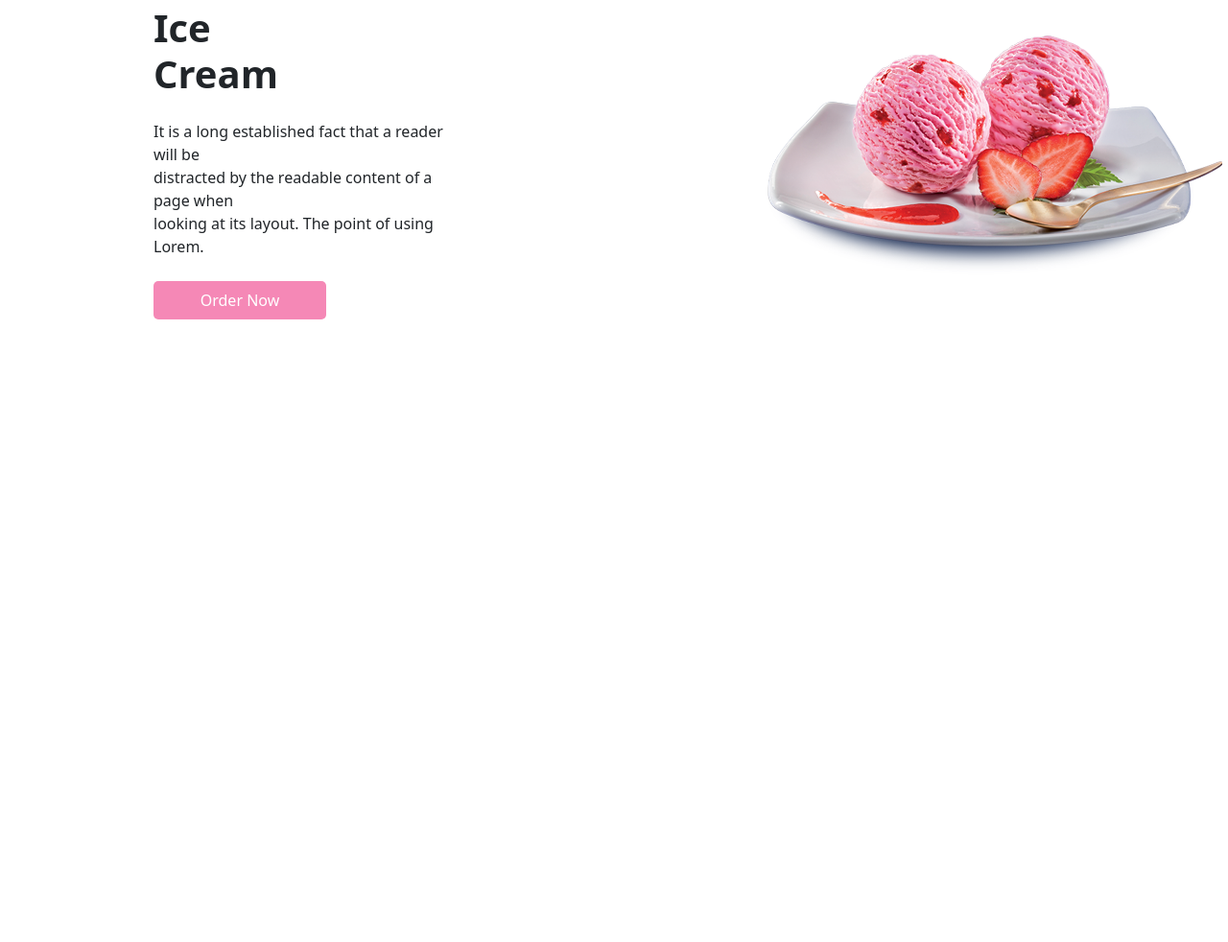
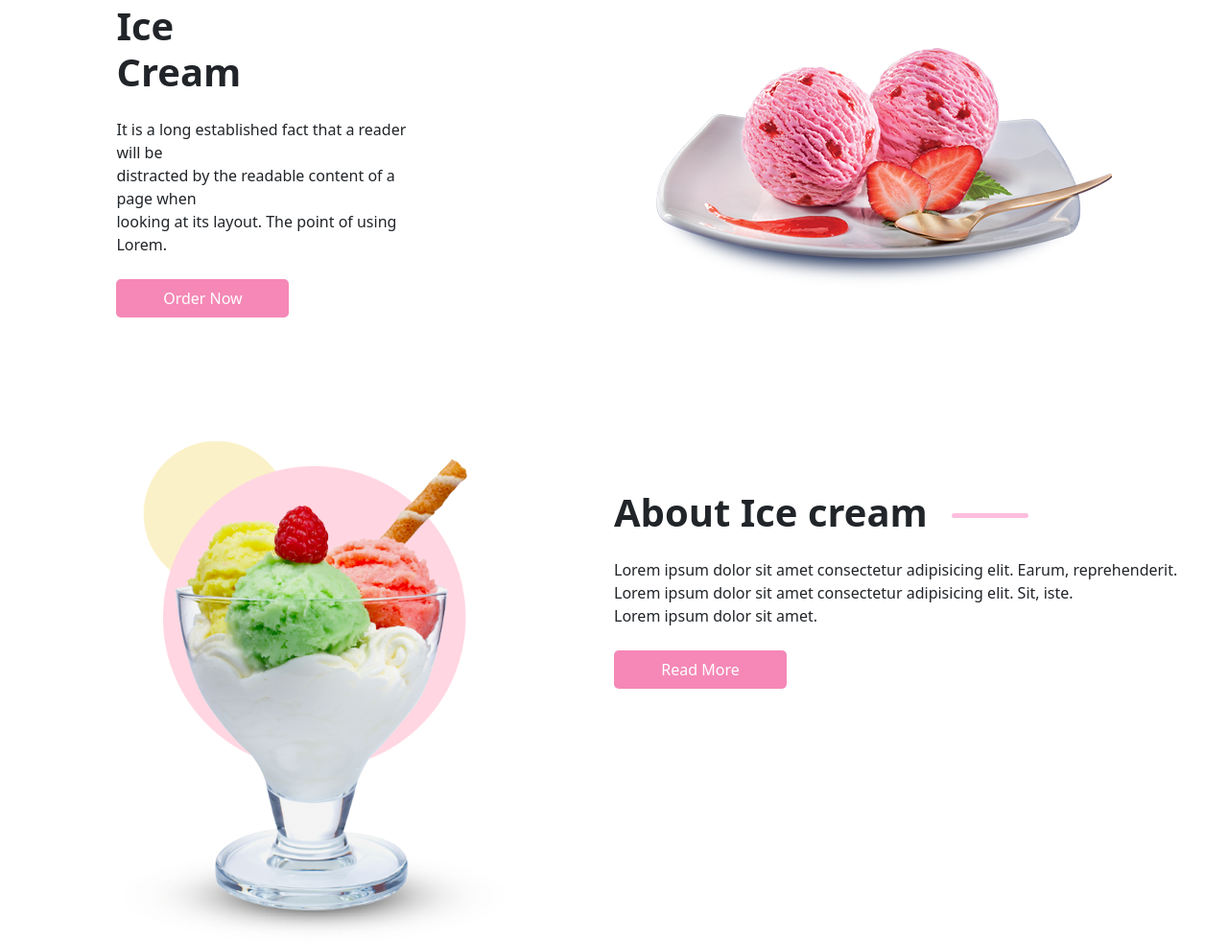
Before and after one commit to RanaRBR/iceCreamJS, a website: page index.html in a window 1280 px wide. Shown: the part 215-1197 px from the top of the page at 96% size. Before the commit the page ends 800 px from the top, so only its background shows below. Drawn offline with nearby package versions, Linux system fonts and the light colour scheme.

Commit message:
suite main

```diff
--- a/index.html
+++ b/index.html
@@ -54,9 +54,22 @@
                 <p class="mb-4">It is a long established fact that a reader will be <br> distracted by the readable content of a page when <br> looking at its layout. The point of using Lorem.</p>
                 <button class="order fs-6 ">Order Now</button>
             </div>
-            <div class="glaceBanner w-25"><img src="./public/img/banner-img.png" alt=""></div>
+            <div class="glaceBanner"><img src="./public/img/banner-img.png" alt=""></div>
         </div>
     </section>
+    <main>
+        <div class="about w-100 d-flex justify-content-between">
+            <div class="glaceMain w-50"><img src="./public/img/about-img.png" alt=""></div>
+            <div class="w-50 ">
+            <div class="aboutPara d-flex">
+            <h1 class="fw-bolder fs-1 mb-4">About Ice cream</h1>
+            <div class="bordure"></div>
+            </div>
+            <p class="mb-4">Lorem ipsum dolor sit amet consectetur adipisicing elit. Earum, reprehenderit.<br> Lorem ipsum dolor sit amet consectetur adipisicing elit. Sit, iste. <br> Lorem ipsum dolor sit amet.</p>
+            <button class="order fs-6 ">Read More</button>
+            </div>
+        </div>
+    </main>
     <script src="./public/js/main.js"></script>
 </body>
 
--- a/src/sass/modules/_main.sass
+++ b/src/sass/modules/_main.sass
@@ -0,0 +1,20 @@
+.about
+    margin-top: 10%
+
+.aboutPara
+    margin-top: 8%
+    margin-right: 2%
+
+.glaceMain img
+        width: 400px
+        height: auto
+        margin-left: 20%
+
+
+.bordure
+    background-color: $pink
+    width: 80px
+    height: 5px
+    border-radius: 15px
+    margin-top: 4%
+    margin-left: 4%
--- a/src/sass/modules/_styles.sass
+++ b/src/sass/modules/_styles.sass
@@ -0,0 +1,4 @@
+*
+    margin: 0
+    padding: 0
+    box-sizing: border-box
```
Also changed, not shown: public/css/app.css, 1 other file.
